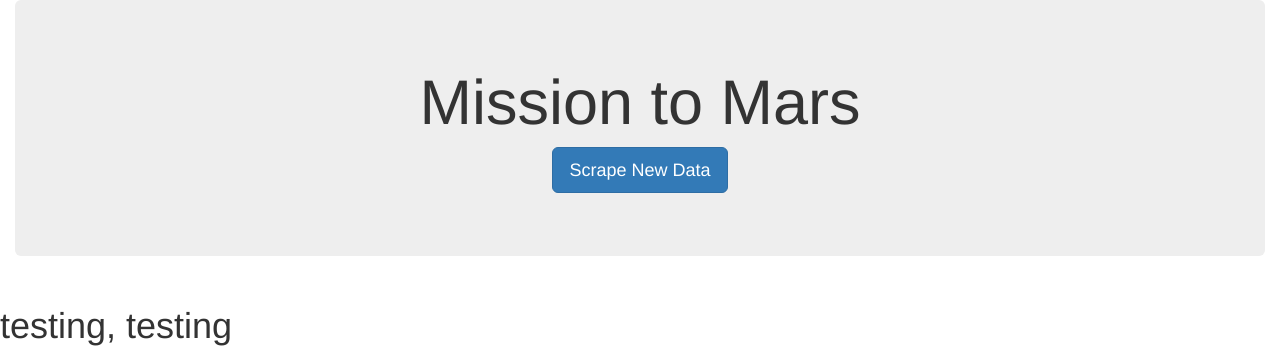
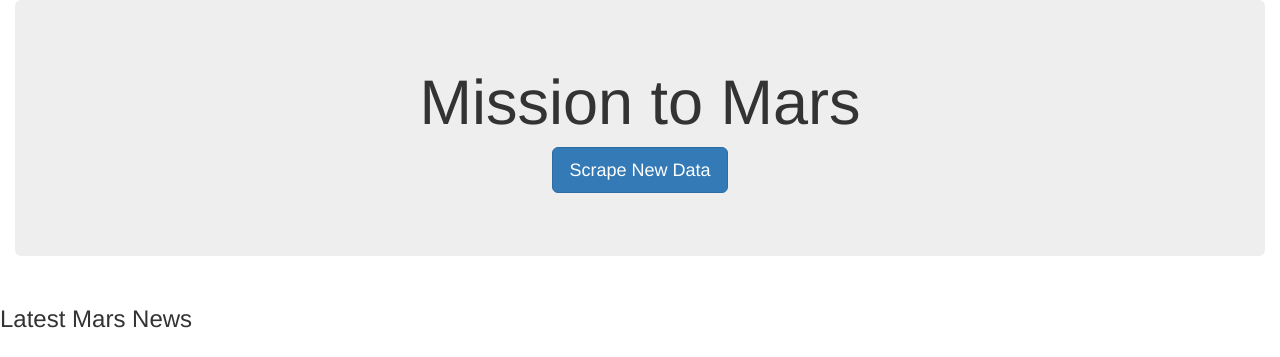
Before and after one commit to kellnergp/mars-web-scraping, a Flask app: template Missions_to_Mars/templates/index.html in a window 1280 px wide. Shown: the top 357 px of the page. Run offline with Flask 2, Linux system fonts and the light colour scheme; the template is opened without the code that fills it, so the values that code supplies are empty; some libraries are stand-ins or nearby versions.

Commit message:
took index off converted dfs, template: added latest news section

```diff
--- a/Missions_to_Mars/scrape_mars.py
+++ b/Missions_to_Mars/scrape_mars.py
@@ -74,8 +74,8 @@
     comparisons_df = comparisons_df.rename(columns={'Mars - Earth Comparison': 'Attribute'})
 
     # convert the dfs to html table strings
-    comparisons_html = comparisons_df.to_html(classes='table table-striped')
-    profile_html = profile_df.to_html(classes='table table-striped')
+    comparisons_html = comparisons_df.to_html(classes='table table-striped', index=False)
+    profile_html = profile_df.to_html(classes='table table-striped', index=False)
 
     # Mars Hemispheres
     # -------------------------------------------------
--- a/Missions_to_Mars/templates/index.html
+++ b/Missions_to_Mars/templates/index.html
@@ -14,6 +14,11 @@
     <div class="jumbotron text-center">
       <h1>Mission to Mars</h1>
       <p><a class="btn btn-primary btn-lg" href="/scrape" role="button">Scrape New Data</a></p>
+    </div>
+    <div class="row">
+      <h3>Latest Mars News</h3>
+      <h4>{{ mission_data.news_title }}</h4>
+      <p>{{ mission_data.news_p }}</p>
     </div>
   </div>
 
```
Also changed, not shown: 1 other file.
